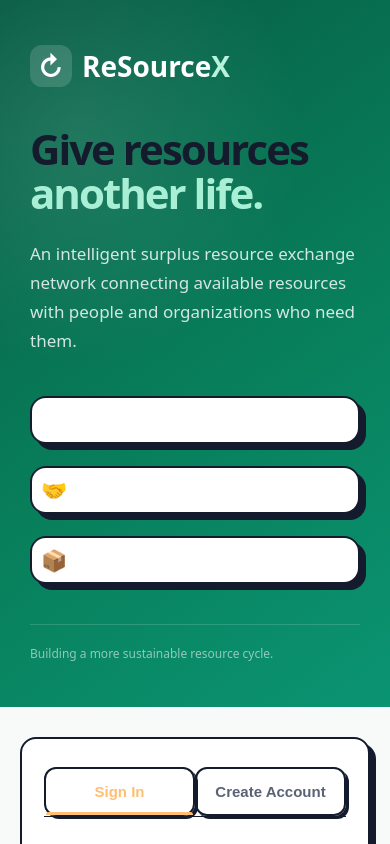
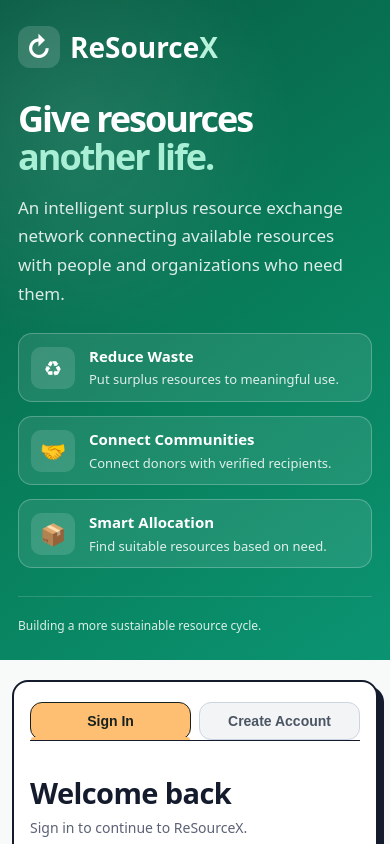
Before and after one commit to pakshaya275-debug/ReSourceX-, a plain HTML site: page frontend/index.html in a window 390 px wide. Shown: the top 844 px of the page. Drawn offline with Linux system fonts and the light colour scheme; no server answers.

Commit message:
Fix responsive layout, contrast, and feature card visibility

```diff
--- a/frontend/theme.css
+++ b/frontend/theme.css
@@ -59,3 +59,49 @@ label{color:var(--ink);font-weight:600}
 .chip[aria-pressed=true]{background:var(--orange)}
 
 @media (prefers-reduced-motion:reduce){*{transition:none!important;animation:none!important}}
+
+
+/* Final responsive fixes: preserve the original green branding and keep content readable. */
+.brand-panel{width:58%;flex:1 1 58%;min-width:0;color:#fff}
+.brand-panel .brand-content{width:100%;max-width:680px}
+.brand-panel h1,.brand-panel .logo,.brand-panel .feature strong{color:#fff}
+.brand-panel .brand-description,.brand-panel .feature p,.brand-panel .brand-footer{color:rgba(255,255,255,.86)}
+.brand-panel .brand-content h1 span{color:#a9efd6}
+.brand-panel .feature-list{gap:14px}
+.brand-panel .feature{
+  display:flex;align-items:center;gap:14px;padding:14px 16px;
+  min-height:76px;background:rgba(255,255,255,.09)!important;
+  color:#fff;border:1px solid rgba(255,255,255,.24)!important;
+  border-radius:14px!important;box-shadow:none!important;
+}
+.brand-panel .feature-icon{flex:0 0 42px;width:42px;height:42px;color:#fff;background:rgba(255,255,255,.13);border-radius:10px}
+.brand-panel .feature strong{font-size:15px;line-height:1.35}
+.brand-panel .feature p{margin-top:3px;font-size:13px;line-height:1.45}
+.auth-panel{width:42%;flex:0 1 42%;min-width:0;padding:clamp(18px,3vw,44px);overflow-x:hidden}
+.auth-card{width:100%;max-width:480px;min-width:0;padding:clamp(20px,3vw,42px);margin:0 auto;overflow-wrap:anywhere}
+.auth-card .auth-tabs{gap:8px}
+.auth-card .auth-tab{color:#4b5563;background:#f3f4f6;border:1px solid #cbd5e1!important;box-shadow:none!important}
+.auth-card .auth-tab.active{color:#17221e;background:#ffbf72;border-color:#17221e!important}
+.auth-card a,.auth-card #forgotPasswordLink{color:#075d43!important;text-decoration:underline;text-underline-offset:3px}
+.auth-card .demo-text{color:#5b6275}
+.auth-card input,.auth-card select{max-width:100%;min-width:0}
+.rx-bell{top:auto!important;right:18px!important;bottom:18px!important}
+.rx-panel{top:auto!important;bottom:72px!important;right:18px!important}
+@media(max-width:900px){
+ .auth-page{flex-direction:column}
+ .brand-panel,.auth-panel{width:100%;flex:1 1 auto;min-height:auto}
+ .brand-panel{padding:34px 24px}
+ .brand-panel .logo{margin-bottom:32px}
+ .brand-panel .brand-content h1{font-size:clamp(36px,7vw,54px);margin-bottom:18px}
+ .brand-panel .brand-description{margin-bottom:24px}
+ .brand-panel .brand-footer{margin-top:28px}
+ .auth-panel{padding:28px 18px 40px}
+ .auth-card{max-width:560px}
+}
+@media(max-width:480px){
+ .brand-panel{padding:26px 18px}
+ .brand-panel .feature{padding:12px;min-height:68px}
+ .auth-panel{padding:20px 12px 32px}
+ .auth-card{padding:20px 16px}
+ .auth-card .auth-tab{padding:10px 6px;font-size:14px}
+}
```
